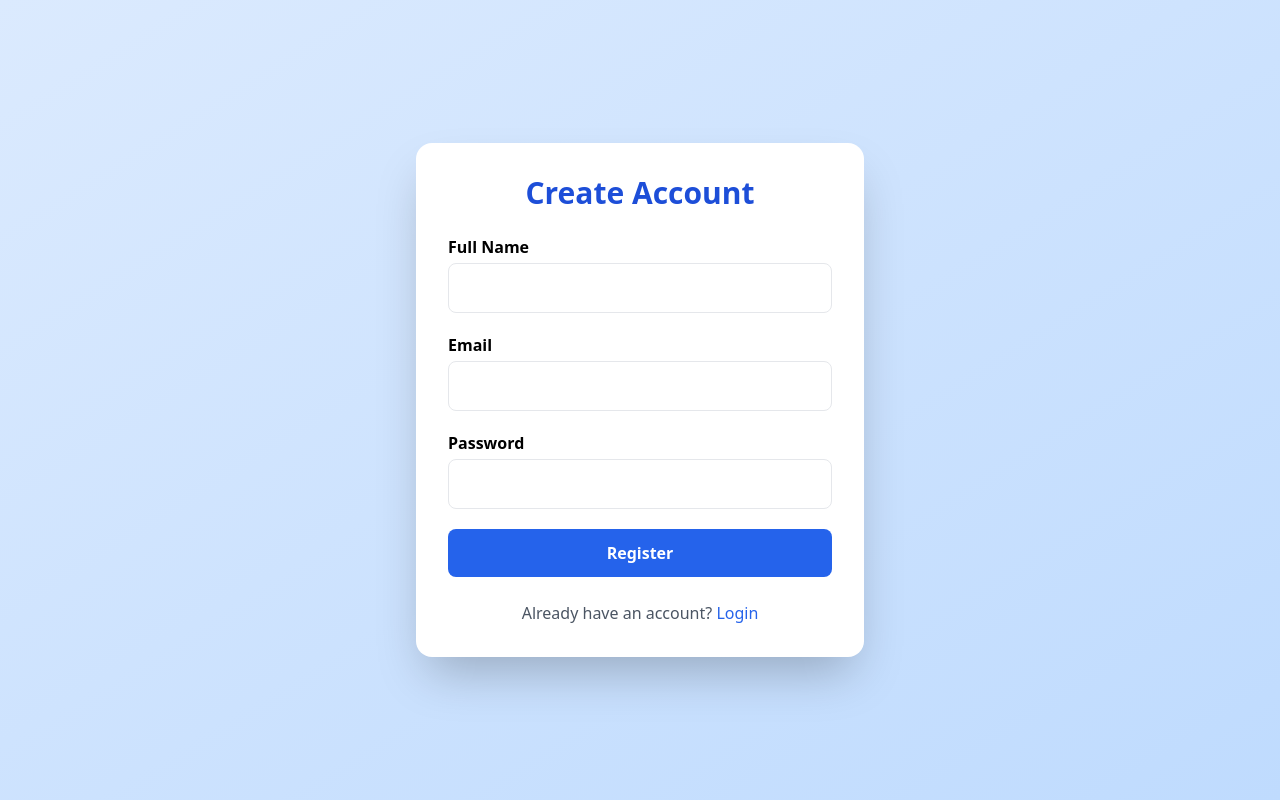
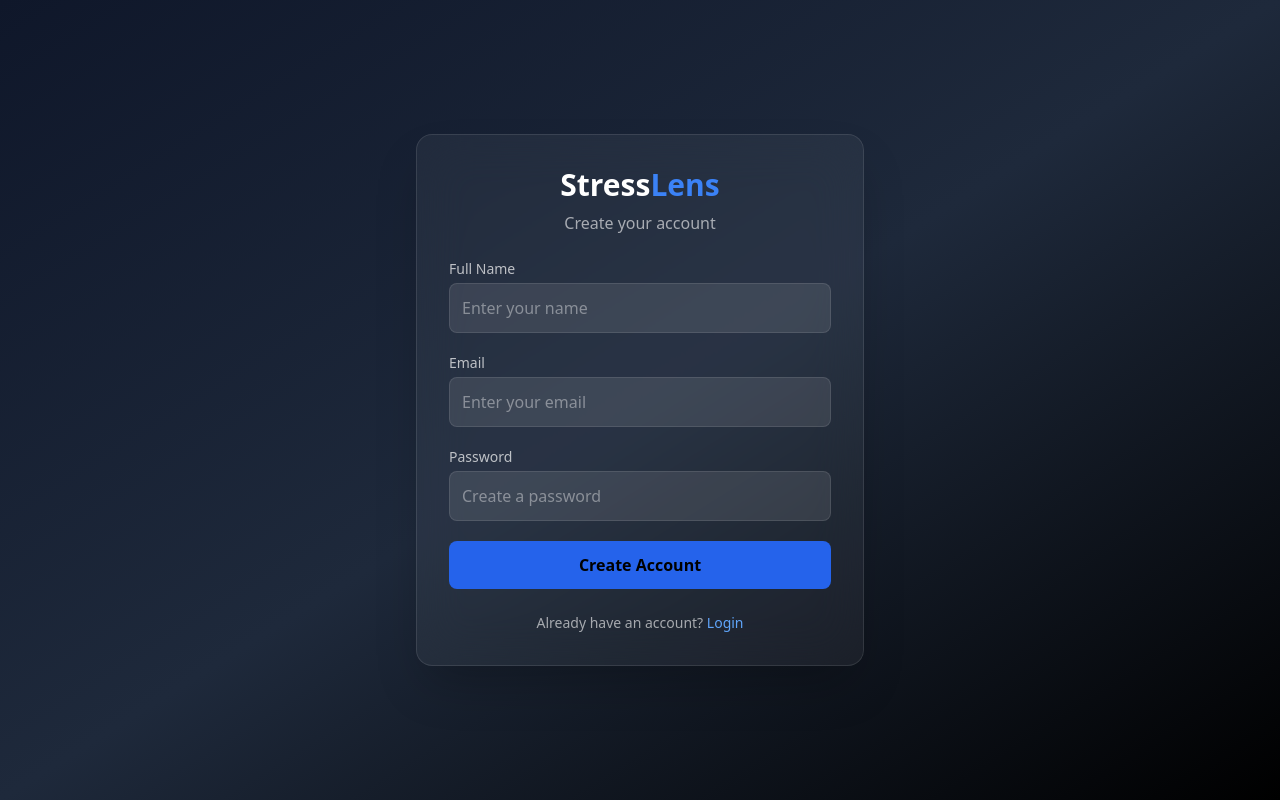
Before and after one commit to nabinkrpal/stress-web-app, a React (Create React App) app in the folder stress-frontend/: page /register in a window 1280 px wide. Built offline with nearby package versions, Linux system fonts and the light colour scheme.

Commit message:
Update Register.js

```diff
--- a/stress-frontend/src/pages/Register.js
+++ b/stress-frontend/src/pages/Register.js
@@ -1,3 +1,119 @@
+// import { useState } from "react";
+// import API from "../services/api";
+// import { useNavigate } from "react-router-dom";
+
+// function Register() {
+//   const navigate = useNavigate();
+
+//   const [formData, setFormData] = useState({
+//     name: "",
+//     email: "",
+//     password: "",
+//   });
+
+//   const [loading, setLoading] = useState(false);
+
+//   const handleChange = (e) => {
+//     setFormData({
+//       ...formData,
+//       [e.target.name]: e.target.value,
+//     });
+//   };
+
+//   const handleRegister = async (e) => {
+//     e.preventDefault();
+//     setLoading(true);
+
+//     try {
+//       await API.post("/register", formData);
+//       alert("Registration successful! Please login.");
+//       navigate("/");
+//     } catch (error) {
+//       alert("Registration failed. Email may already exist.");
+//     }
+
+//     setLoading(false);
+//   };
+
+//   return (
+//     <div className="min-h-screen flex items-center justify-center bg-gradient-to-br from-blue-100 to-blue-200">
+
+//       <div className="bg-white shadow-2xl rounded-2xl p-8 w-full max-w-md">
+
+//         <h2 className="text-3xl font-bold text-center text-blue-700 mb-6">
+//           Create Account
+//         </h2>
+
+//         <form onSubmit={handleRegister} className="space-y-5">
+
+//           {/* Name */}
+//           <div>
+//             <label className="block font-semibold mb-1">
+//               Full Name
+//             </label>
+//             <input
+//               type="text"
+//               name="name"
+//               required
+//               onChange={handleChange}
+//               className="w-full p-3 border rounded-lg focus:ring-2 focus:ring-blue-400 outline-none"
+//             />
+//           </div>
+
+//           {/* Email */}
+//           <div>
+//             <label className="block font-semibold mb-1">
+//               Email
+//             </label>
+//             <input
+//               type="email"
+//               name="email"
+//               required
+//               onChange={handleChange}
+//               className="w-full p-3 border rounded-lg focus:ring-2 focus:ring-blue-400 outline-none"
+//             />
+//           </div>
+
+//           {/* Password */}
+//           <div>
+//             <label className="block font-semibold mb-1">
+//               Password
+//             </label>
+//             <input
+//               type="password"
+//               name="password"
+//               required
+//               onChange={handleChange}
+//               className="w-full p-3 border rounded-lg focus:ring-2 focus:ring-blue-400 outline-none"
+//             />
+//           </div>
+
+//           <button
+//             type="submit"
+//             disabled={loading}
+//             className="w-full bg-blue-600 text-white py-3 rounded-lg hover:bg-blue-700 transition font-semibold"
+//           >
+//             {loading ? "Registering..." : "Register"}
+//           </button>
+//         </form>
+
+//         <p className="text-center mt-6 text-gray-600">
+//           Already have an account?{" "}
+//           <span
+//             onClick={() => navigate("/")}
+//             className="text-blue-600 cursor-pointer hover:underline"
+//           >
+//             Login
+//           </span>
+//         </p>
+
+//       </div>
+//     </div>
+//   );
+// }
+
+// export default Register;
+
 import { useState } from "react";
 import API from "../services/api";
 import { useNavigate } from "react-router-dom";
@@ -12,6 +128,8 @@ function Register() {
   });
 
   const [loading, setLoading] = useState(false);
+  const [error, setError] = useState("");
+  const [success, setSuccess] = useState("");
 
   const handleChange = (e) => {
     setFormData({
@@ -23,85 +141,120 @@ function Register() {
   const handleRegister = async (e) => {
     e.preventDefault();
     setLoading(true);
+    setError("");
+    setSuccess("");
 
     try {
       await API.post("/register", formData);
-      alert("Registration successful! Please login.");
-      navigate("/");
+      setSuccess("Account created successfully! Redirecting...");
+
+      setTimeout(() => {
+        navigate("/");
+      }, 1500);
+
     } catch (error) {
-      alert("Registration failed. Email may already exist.");
+      setError("Registration failed. Email may already exist.");
     }
 
     setLoading(false);
   };
 
   return (
-    <div className="min-h-screen flex items-center justify-center bg-gradient-to-br from-blue-100 to-blue-200">
+    <div className="min-h-screen flex items-center justify-center bg-gradient-to-br from-slate-900 via-slate-800 to-black px-4">
 
-      <div className="bg-white shadow-2xl rounded-2xl p-8 w-full max-w-md">
+      {/* Card */}
+      <div className="w-full max-w-md bg-white/5 backdrop-blur-xl border border-white/10 rounded-2xl p-8 shadow-2xl">
 
-        <h2 className="text-3xl font-bold text-center text-blue-700 mb-6">
-          Create Account
+        {/* Title */}
+        <h2 className="text-3xl font-bold text-center text-white mb-2">
+          Stress<span className="text-blue-500">Lens</span>
         </h2>
+        <p className="text-center text-white/60 mb-6">
+          Create your account
+        </p>
 
+        {/* Error */}
+        {error && (
+          <div className="mb-4 text-red-400 text-sm text-center bg-red-500/10 py-2 rounded-lg">
+            {error}
+          </div>
+        )}
+
+        {/* Success */}
+        {success && (
+          <div className="mb-4 text-green-400 text-sm text-center bg-green-500/10 py-2 rounded-lg">
+            {success}
+          </div>
+        )}
+
+        {/* Form */}
         <form onSubmit={handleRegister} className="space-y-5">
 
           {/* Name */}
           <div>
-            <label className="block font-semibold mb-1">
+            <label className="block text-sm text-white/70 mb-1">
               Full Name
             </label>
             <input
               type="text"
               name="name"
               required
+              placeholder="Enter your name"
               onChange={handleChange}
-              className="w-full p-3 border rounded-lg focus:ring-2 focus:ring-blue-400 outline-none"
+              className="w-full p-3 rounded-lg bg-white/10 border border-white/10 text-white placeholder-white/40 focus:outline-none focus:ring-2 focus:ring-blue-500"
             />
           </div>
 
           {/* Email */}
           <div>
-            <label className="block font-semibold mb-1">
+            <label className="block text-sm text-white/70 mb-1">
               Email
             </label>
             <input
               type="email"
               name="email"
               required
+              placeholder="Enter your email"
               onChange={handleChange}
-              className="w-full p-3 border rounded-lg focus:ring-2 focus:ring-blue-400 outline-none"
+              className="w-full p-3 rounded-lg bg-white/10 border border-white/10 text-white placeholder-white/40 focus:outline-none focus:ring-2 focus:ring-blue-500"
             />
           </div>
 
           {/* Password */}
           <div>
-            <label className="block font-semibold mb-1">
+            <label className="block text-sm text-white/70 mb-1">
               Password
             </label>
             <input
               type="password"
               name="password"
               required
+              placeholder="Create a password"
               onChange={handleChange}
-              className="w-full p-3 border rounded-lg focus:ring-2 focus:ring-blue-400 outline-none"
+              className="w-full p-3 rounded-lg bg-white/10 border border-white/10 text-white placeholder-white/40 focus:outline-none focus:ring-2 focus:ring-blue-500"
             />
           </div>
 
+          {/* Button */}
           <button
             type="submit"
             disabled={loading}
-            className="w-full bg-blue-600 text-white py-3 rounded-lg hover:bg-blue-700 transition font-semibold"
+            className="w-full py-3 rounded-lg bg-blue-600 hover:bg-blue-700 transition font-semibold flex items-center justify-center"
           >
-            {loading ? "Registering..." : "Register"}
+            {loading ? (
+              <div className="w-5 h-5 border-2 border-white border-t-transparent rounded-full animate-spin"></div>
+            ) : (
+              "Create Account"
+            )}
           </button>
         </form>
 
-        <p className="text-center mt-6 text-gray-600">
+        {/* Login Redirect */}
+        <p className="text-center mt-6 text-white/60 text-sm">
           Already have an account?{" "}
           <span
             onClick={() => navigate("/")}
-            className="text-blue-600 cursor-pointer hover:underline"
+            className="text-blue-400 cursor-pointer hover:underline font-medium"
           >
             Login
           </span>
```
